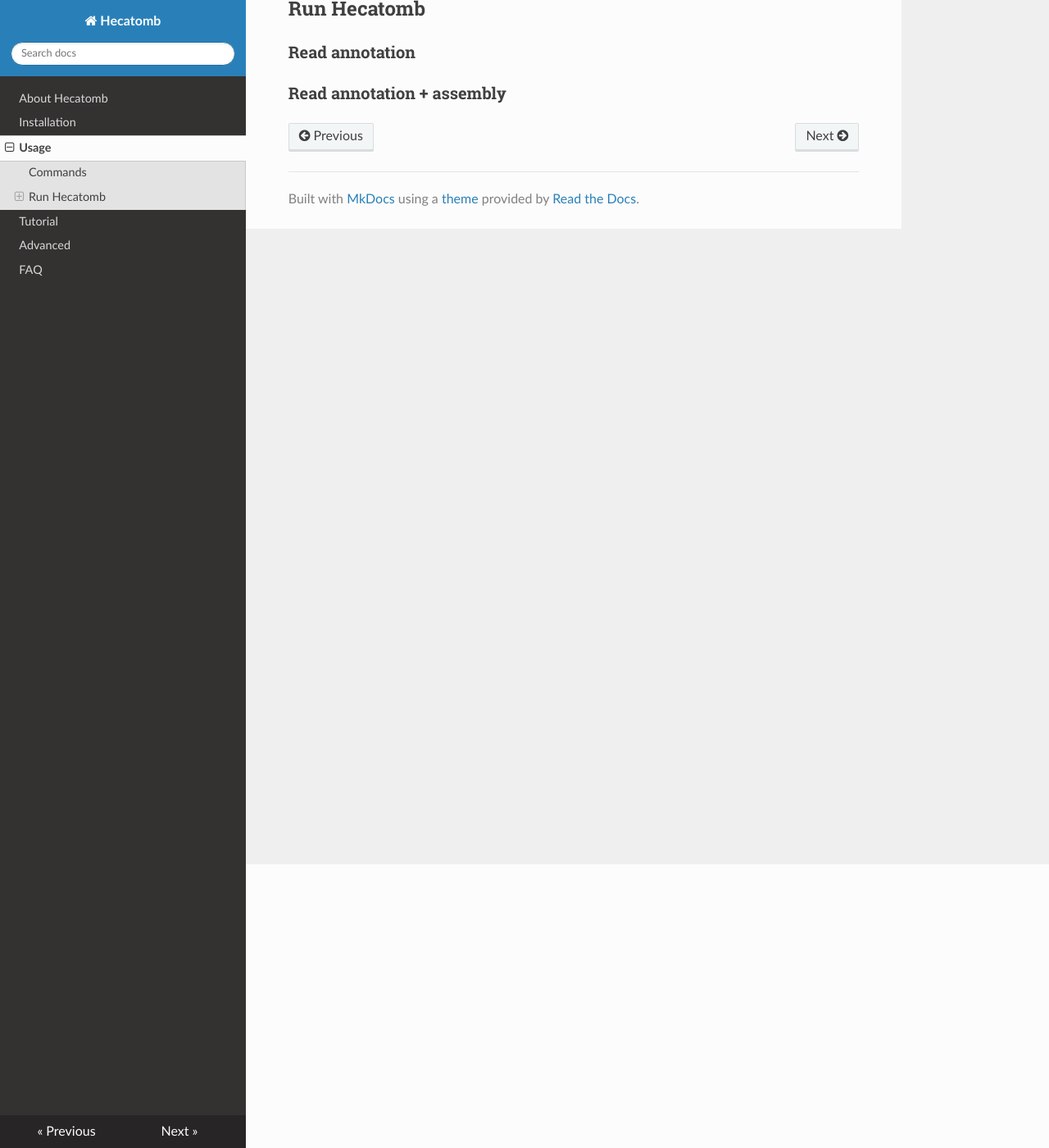
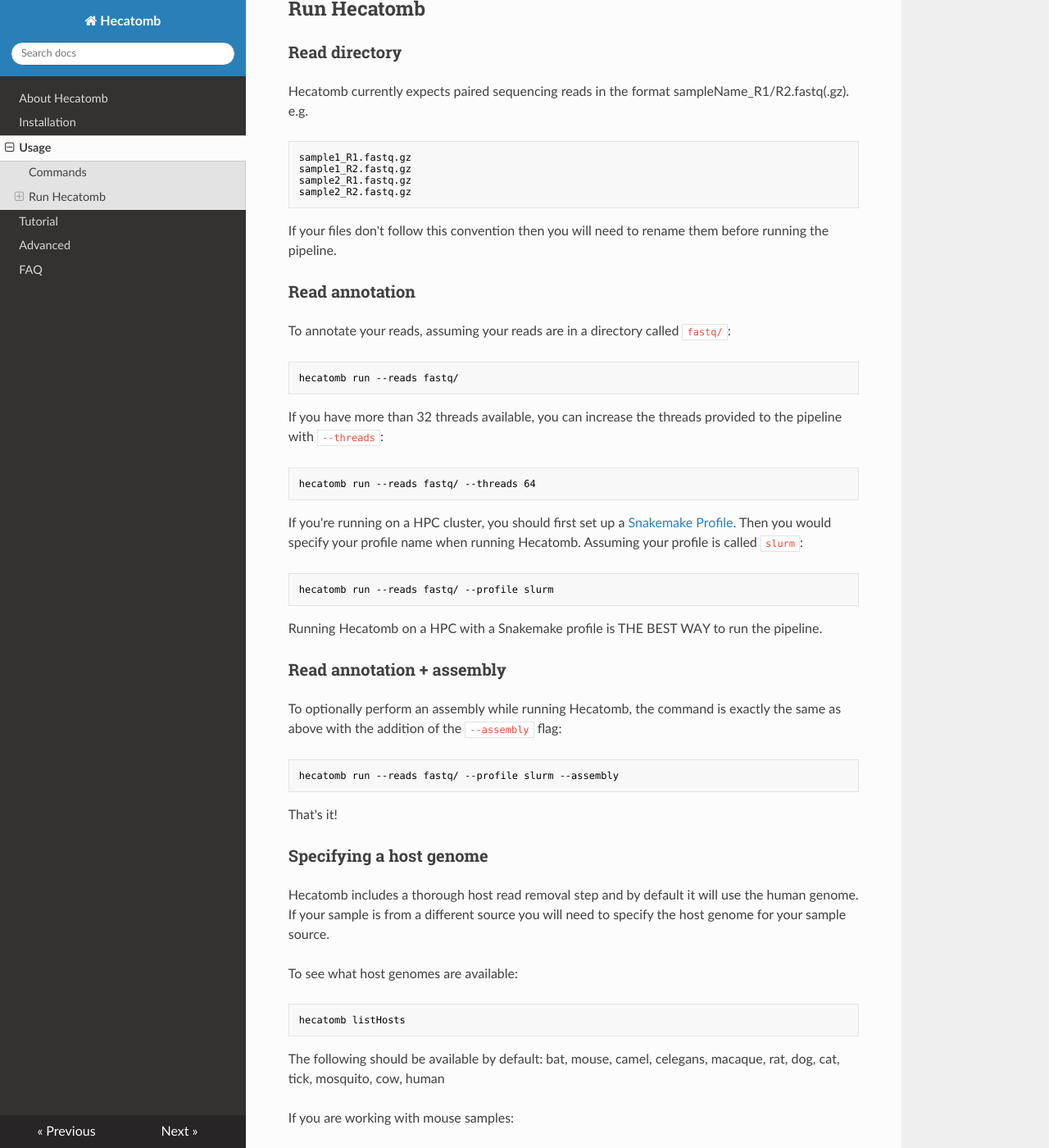
Before and after one commit to shandley/hecatomb, an MkDocs documentation site: the page built from docs/usage.md, in a window 1280 px wide and 1400 px high, scrolled down 346 px. Shown: the whole window at 82% size. Built offline with MkDocs 1.6.1, drawn with Linux system fonts in a browser that asks for light colours; nearby versions of some CDN libraries; some of the changed text lies outside the part shown.

Commit message:
update usage, install, test instructions

````diff
--- a/docs/usage.md
+++ b/docs/usage.md
@@ -9,6 +9,90 @@
 
 ## Run Hecatomb
 
+### Read directory
+
+Hecatomb currently expects paired sequencing reads in the format sampleName_R1/R2.fastq(.gz). e.g.
+
+```text
+sample1_R1.fastq.gz
+sample1_R2.fastq.gz
+sample2_R1.fastq.gz
+sample2_R2.fastq.gz
+```
+
+If your files don't follow this convention then you will need to rename them before running the pipeline.
+
 ### Read annotation
 
+To annotate your reads, assuming your reads are in a directory called `fastq/`:
+
+```bash
+hecatomb run --reads fastq/
+```
+
+If you have more than 32 threads available, you can increase the threads provided to the pipeline with `--threads`:
+
+```bash
+hecatomb run --reads fastq/ --threads 64
+```
+
+If you're running on a HPC cluster, you should first set up a
+[Snakemake Profile](https://snakemake.readthedocs.io/en/stable/executing/cli.html#profiles).
+Then you would specify your profile name when running Hecatomb.
+Assuming your profile is called `slurm`:
+
+```bash
+hecatomb run --reads fastq/ --profile slurm
+```
+
+Running Hecatomb on a HPC with a Snakemake profile is THE BEST WAY to run the pipeline.
+
 ### Read annotation + assembly
+
+To optionally perform an assembly while running Hecatomb, the command is exactly the same as above with the addition
+of the `--assembly` flag:
+
+```bash
+hecatomb run --reads fastq/ --profile slurm --assembly
+```
+
+That's it!
+
+### Specifying a host genome
+
+Hecatomb includes a thorough host read removal step and by default it will use the human genome.
+If your sample is from a different source you will need to specify the host genome for your sample source.
+
+To see what host genomes are available:
+
+```bash
+hecatomb listHosts
+```
+
+The following should be available by default:
+bat, mouse, camel, celegans, macaque, rat, dog, cat, tick, mosquito, cow, human
+
+If you are working with mouse samples:
+
+```bash
+hecatomb run --reads fastq/ --host mouse
+```
+
+### Adding your own host genome
+
+If the genome for the host you're working with isn't included in the available hosts, or you have a reference genome
+which you think is better, you can add it with `addHost`.
+This script will mask viral-like regions from your genome and add it to your Hecatomb host database.
+
+You will need to specify the host genome FASTA file, as well as a name for this host.
+Assuming you want to add the llama genome and the FASTA genome file is called `llama.fasta`:
+
+```bash
+hecatomb addHost --host llama --hostfa llama.fasta
+```
+
+You will then be able to run Hecatomb with your new host genome:
+
+```bash
+hecatomb run --reads fastq/ --host llama
+```
````
